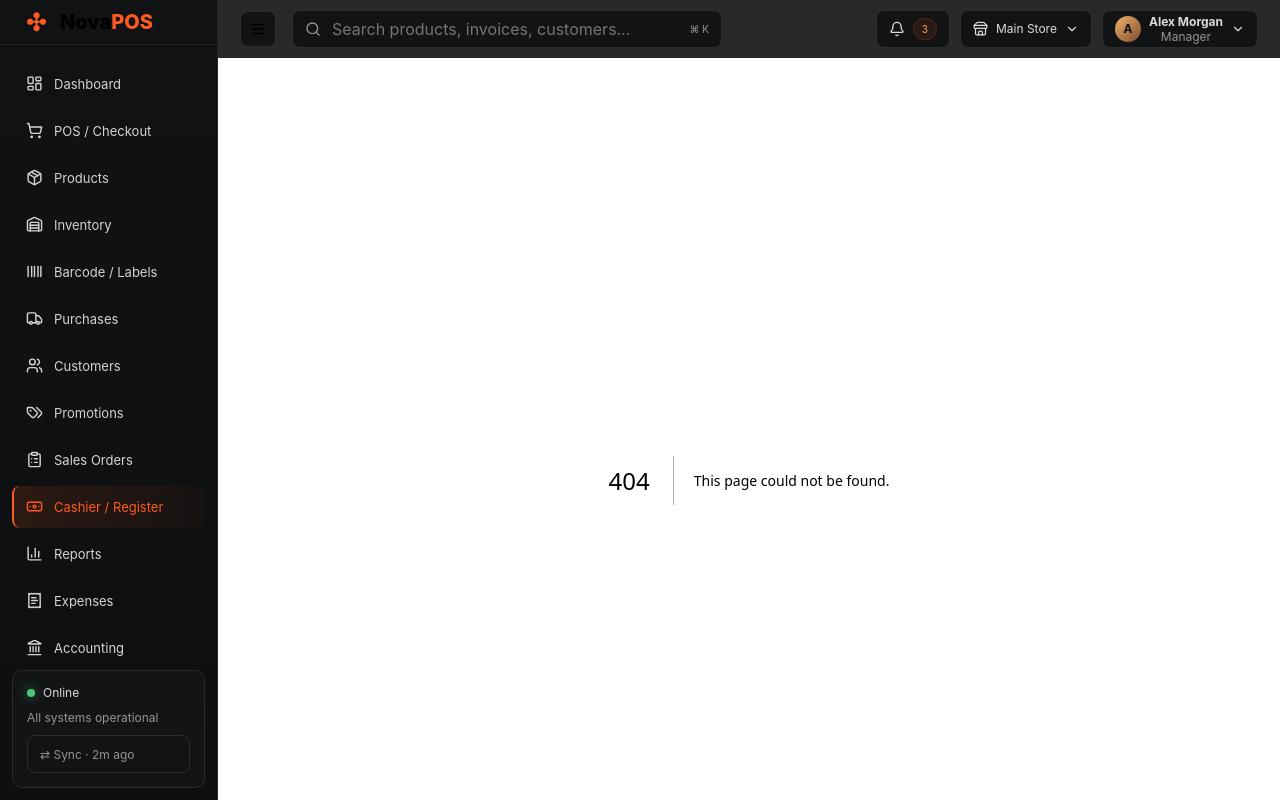
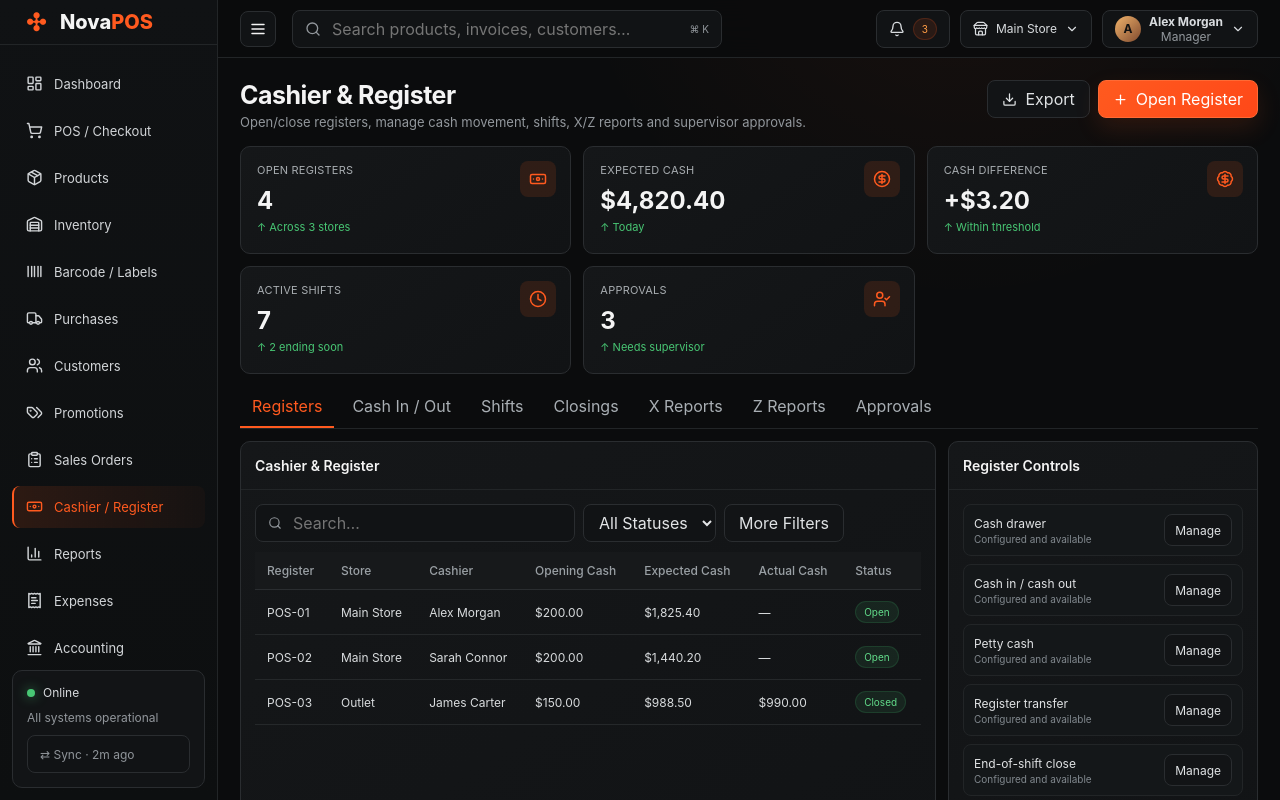
Before and after one commit to heshannamal/web7POS, a Next.js app in the folder frontend/: page /register in a window 1280 px wide. Before the commit this address had no page. Shown: the top 800 px of the page. Built offline with nearby package versions, Linux system fonts and the light colour scheme.

Commit message:
Add cashier and register UI

```diff
--- /dev/null
+++ b/frontend/app/register/page.tsx
@@ -0,0 +1,9 @@
+import { FeaturePage } from '@/components/feature-page';
+import { Banknote, CircleDollarSign, Clock, BadgeDollarSign, UserCheck } from 'lucide-react';
+export default function Register(){return <FeaturePage title="Cashier & Register" subtitle="Open/close registers, manage cash movement, shifts, X/Z reports and supervisor approvals." primaryLabel="Open Register" cards={[
+{title:'Open Registers',value:'4',note:'Across 3 stores',icon:Banknote},{title:'Expected Cash',value:'$4,820.40',note:'Today',icon:CircleDollarSign},{title:'Cash Difference',value:'+$3.20',note:'Within threshold',icon:BadgeDollarSign},{title:'Active Shifts',value:'7',note:'2 ending soon',icon:Clock},{title:'Approvals',value:'3',note:'Needs supervisor',icon:UserCheck}
+]} tabs={['Registers','Cash In / Out','Shifts','Closings','X Reports','Z Reports','Approvals']} columns={['Register','Store','Cashier','Opening Cash','Expected Cash','Actual Cash','Status']} rows={[
+{Register:'POS-01',Store:'Main Store',Cashier:'Alex Morgan','Opening Cash':'$200.00','Expected Cash':'$1,825.40','Actual Cash':'—',Status:'Open'},
+{Register:'POS-02',Store:'Main Store',Cashier:'Sarah Connor','Opening Cash':'$200.00','Expected Cash':'$1,440.20','Actual Cash':'—',Status:'Open'},
+{Register:'POS-03',Store:'Outlet',Cashier:'James Carter','Opening Cash':'$150.00','Expected Cash':'$988.50','Actual Cash':'$990.00',Status:'Closed'},
+]} sideTitle="Register Controls" sideItems={['Cash drawer','Cash in / cash out','Petty cash','Register transfer','End-of-shift close','Cash variance','Supervisor override']}/>}
```
